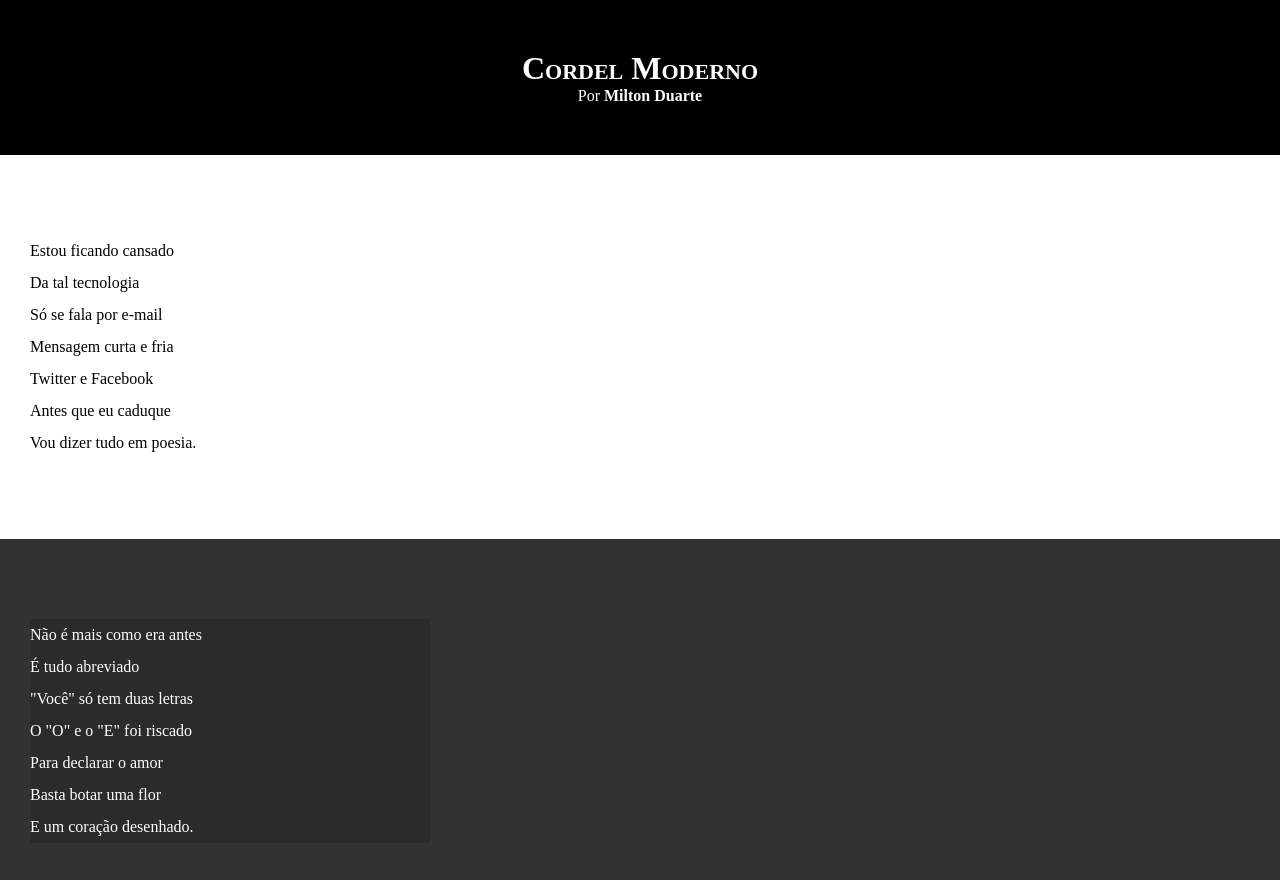
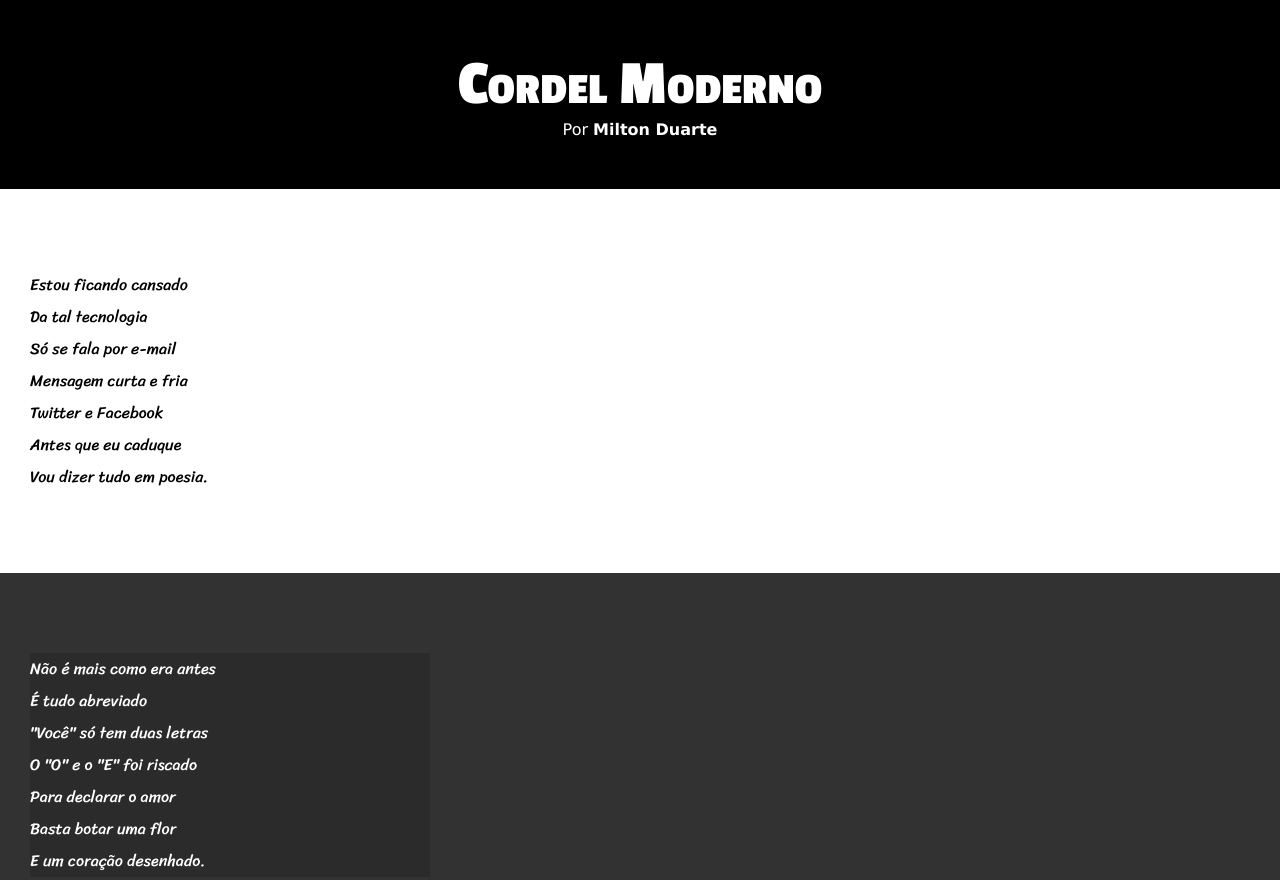
Before and after one commit to tadeuguga/Html-Css, a plain HTML site: page disafios/desafio12/index.html in a window 1280 px wide. Shown: the top 880 px of the page. Drawn offline with Linux system fonts and the light colour scheme.

Commit message:
Atualização do css

```diff
--- a/disafios/desafio12/estilo/style.css
+++ b/disafios/desafio12/estilo/style.css
@@ -1,19 +1,24 @@
 @charset "UTF-8";
 @import url('https://fonts.googleapis.com/css2?family=Bebas+Neue&family=Passion+One:wght@400;700;900&display=swap');
 
+@import url('https://fonts.googleapis.com/css2?family=Bebas+Neue&family=Passion+One:wght@400;700;900&family=Sriracha&display=swap');
+
 :root{
-   --fonte1: Verdana, Geneva, tahoma, sans-serif
+   --fonte1: Verdana, Geneva, tahoma, sans-serif;
    --fonte2: 'passion One', sans-serif;
+   --fonte3:  'Sriracha', sans-serif;
 }
 
 * {
     margin: 0px;
     padding: 0px;
+    font-size: 1em;
 }
 
 html, body{
     min-height: 100vh;
     background-color: darkgray;
+    font-family: var(--fonte1);
 }
 
 header{
@@ -25,6 +30,8 @@ header{
 header > h1{
     padding-top: 50px;
     font-variant: small-caps;
+    font-family: var(--fonte2);
+    font-size: 4em;
 }
 
 header > p{
@@ -46,6 +53,7 @@ section{
     padding-bottom: 10vh;
     line-height: 2em;
     padding-left: 30px;
+    font-family: var(--fonte3);
 }
 
 section.normal {
```
